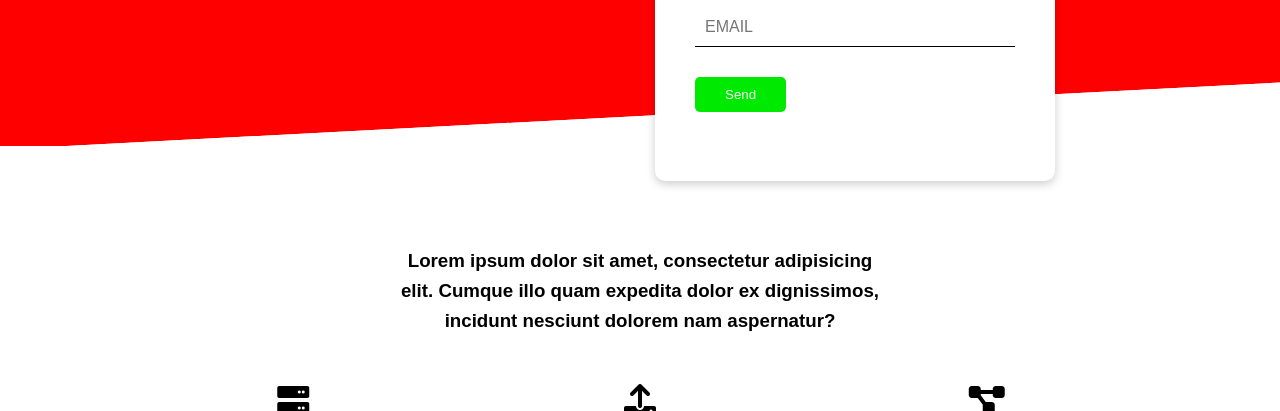
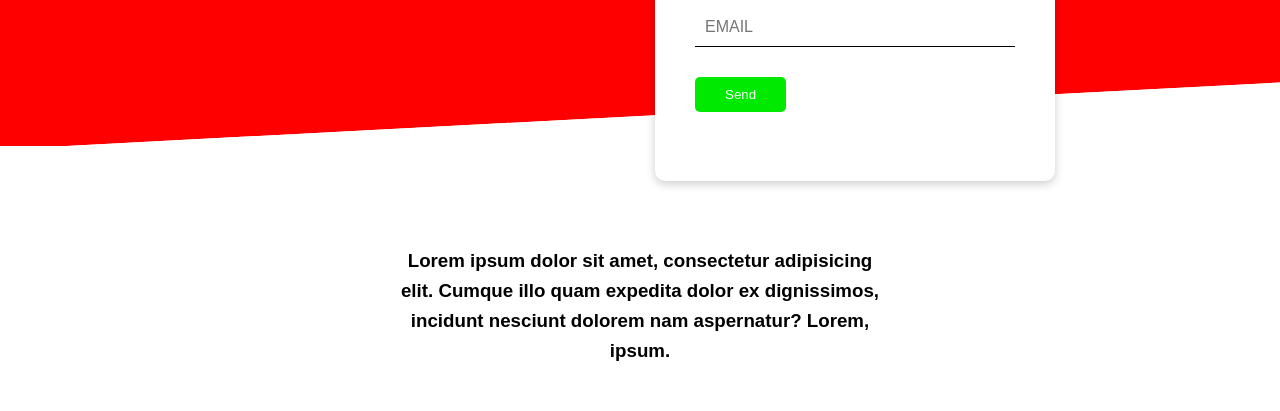
Before and after one commit to thefallingastronaut/website-coba, a plain HTML site: page index.html in a window 1280 px wide. Shown: the part 324-735 px from the top of the page. Drawn offline with nearby package versions, Linux system fonts and the light colour scheme.

Commit message:
nambah lorem 2

```diff
--- a/index.html
+++ b/index.html
@@ -72,7 +72,7 @@
         <h3 class="stats-heading text-center">
           Lorem ipsum dolor sit amet, consectetur adipisicing elit. Cumque illo
           quam expedita dolor ex dignissimos, incidunt nesciunt dolorem nam
-          aspernatur?
+          aspernatur? Lorem, ipsum.
         </h3>
         <div class="grid grid-3 text-center my-4">
           <div>
```
